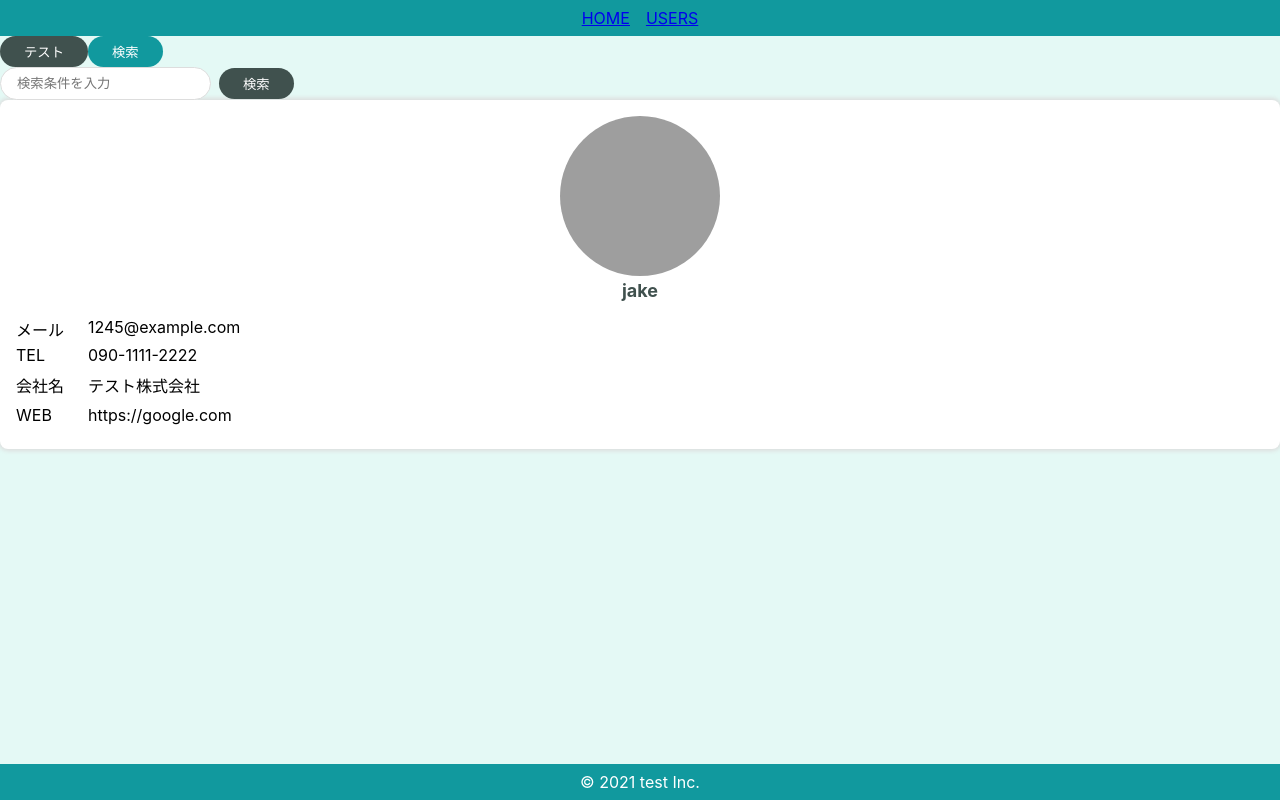
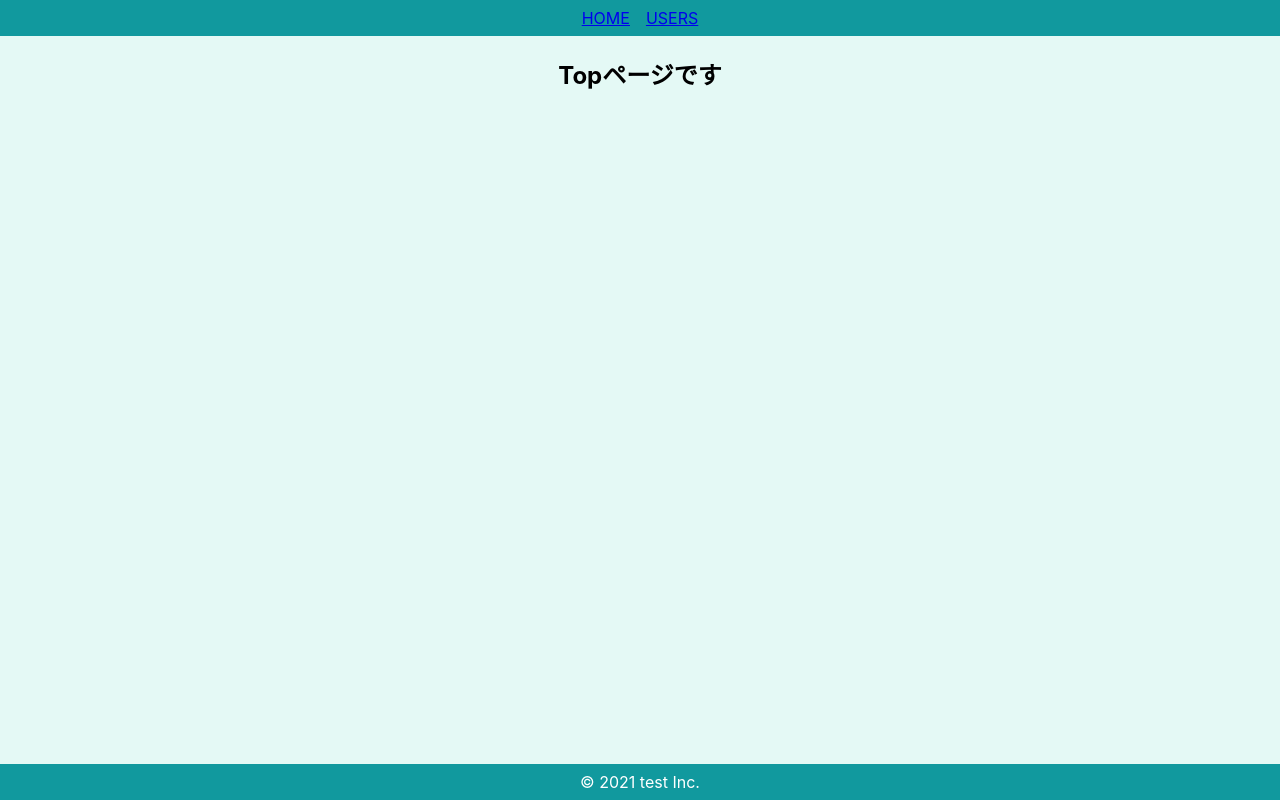
Before and after one commit to go5010/React_intermediate, a React (Create React App) app in the folder intermediate_sec6/: page / in a window 1280 px wide. Built offline with nearby package versions, Linux system fonts and the light colour scheme; grey boxes are pictures that could not be loaded.

Commit message:
part36完了

```diff
--- a/intermediate_sec6/src/App.js
+++ b/intermediate_sec6/src/App.js
@@ -1,36 +1,8 @@
 import "./App.css";
-import { BrowserRouter } from "react-router-dom";
-import { PrimaryButton } from "./components/atoms/button/PrimaryButton";
-import { SecondaryButton } from "./components/atoms/button/SecondaryButton";
-import { SearchInput } from "./components/molecules/SearchInput";
-import { UserCard } from "./components/organisms/user/UserCard";
-import { HeaderOnly } from "./components/templates/HeaderOnly";
-import { DefaultLayout } from "./components/templates/DefaultLayout";
-
-const user = {
-  name: "jake",
-  image:
-    "https://images.unsplash.com/photo-1568572933382-74d440642117?q=80&w=1935&auto=format&fit=crop&ixlib=rb-4.0.3&ixid=M3wxMjA3fDB8MHxwaG90by1wYWdlfHx8fGVufDB8fHx8fA%3D%3D",
-  email: "1245@example.com",
-  phone: "090-1111-2222",
-  company: {
-    name: "テスト株式会社",
-  },
-  website: "https://google.com",
-};
+import { Router } from "./components/router/Router";
 
 function App() {
-  return (
-    <BrowserRouter>
-      <DefaultLayout>
-        <PrimaryButton>テスト</PrimaryButton>
-        <SecondaryButton>検索</SecondaryButton>
-        <br />
-        <SearchInput />
-        <UserCard user={user} />
-      </DefaultLayout>
-    </BrowserRouter>
-  );
+  return <Router />;
 }
 
 export default App;
--- a/intermediate_sec6/src/components/atoms/layout/Header.jsx
+++ b/intermediate_sec6/src/components/atoms/layout/Header.jsx
@@ -5,7 +5,7 @@ export const Header = () => {
   return (
     <SHeader>
       <SLink to="/">HOME</SLink>
-      <SLink to="/">USERS</SLink>
+      <SLink to="/users">USERS</SLink>
     </SHeader>
   );
 };
--- /dev/null
+++ b/intermediate_sec6/src/components/pages/Top.jsx
@@ -0,0 +1,13 @@
+import styled from "styled-components";
+
+export const Top = () => {
+  return (
+    <SContainer>
+      <h2>Topページです</h2>
+    </SContainer>
+  );
+};
+
+const SContainer = styled.div`
+  text-align: center;
+`;
--- /dev/null
+++ b/intermediate_sec6/src/components/pages/Users.jsx
@@ -0,0 +1,46 @@
+import styled from "styled-components";
+import { SearchInput } from "../molecules/SearchInput";
+import { UserCard } from "../organisms/user/UserCard";
+
+const users = [...Array(10).keys()].map((val) => {
+  return {
+    id: val,
+    name: `jake${val}`,
+    image:
+      "https://images.unsplash.com/photo-1568572933382-74d440642117?q=80&w=1935&auto=format&fit=crop&ixlib=rb-4.0.3&ixid=M3wxMjA3fDB8MHxwaG90by1wYWdlfHx8fGVufDB8fHx8fA%3D%3D",
+    email: "1245@example.com",
+    phone: "090-1111-2222",
+    company: {
+      name: "テスト株式会社",
+    },
+    website: "https://google.com",
+  };
+});
+
+export const Users = () => {
+  return (
+    <SContainer>
+      <h2>ユーザー一覧</h2>
+      <SearchInput />
+      <SUserArea>
+        {users.map((user) => (
+          <UserCard key={user.id} user={user} />
+        ))}
+      </SUserArea>
+    </SContainer>
+  );
+};
+
+const SContainer = styled.div`
+  display: flex;
+  flex-direction: column;
+  align-items: center;
+  padding: 24px;
+`;
+const SUserArea = styled.div`
+  padding-top: 40px;
+  width: 100%;
+  display: grid;
+  grid-template-columns: repeat(auto-fit, minmax(200px, 1fr));
+  grid-gap: 20px;
+`;
--- /dev/null
+++ b/intermediate_sec6/src/components/router/Router.jsx
@@ -0,0 +1,31 @@
+import { BrowserRouter, Routes, Route } from "react-router-dom";
+import { Top } from "../pages/Top";
+import { Users } from "../pages/Users";
+import { DefaultLayout } from "../templates/DefaultLayout";
+import { HeaderOnly } from "../templates/HeaderOnly";
+
+export const Router = () => {
+  return (
+    <BrowserRouter>
+      <Routes>
+        <Route
+          path="/"
+          element={
+            <DefaultLayout>
+              <Top />
+            </DefaultLayout>
+          }
+        />
+
+        <Route
+          path="/users"
+          element={
+            <HeaderOnly>
+              <Users />
+            </HeaderOnly>
+          }
+        />
+      </Routes>
+    </BrowserRouter>
+  );
+};
```
